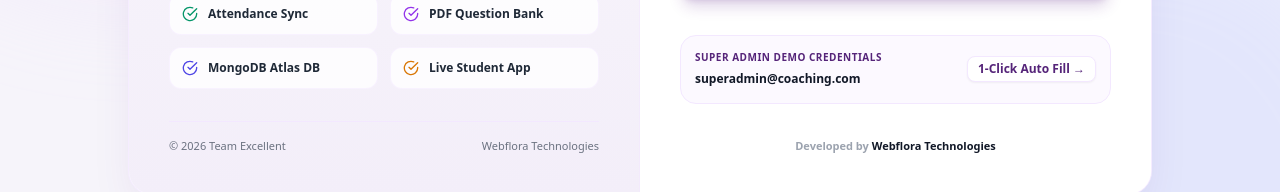
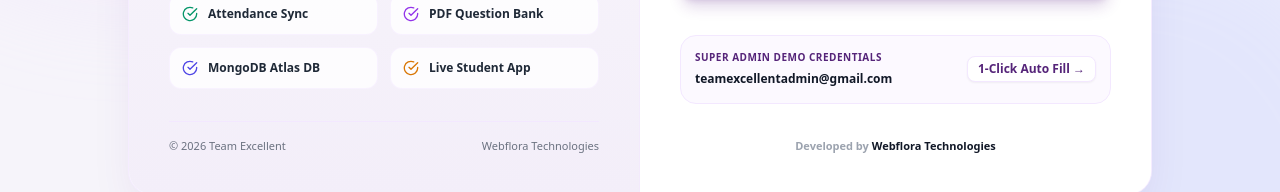
Before and after one commit to Shashankmanohar/TE-app-admin-dashboard-, a React (Vite) app: page / in a window 1280 px wide. Shown: the part 479-671 px from the top of the page. Built offline with nearby package versions, Linux system fonts and the light colour scheme.

Commit message:
Correct super admin login credentials and make marketing banner permanently visible

```diff
--- a/src/App.jsx
+++ b/src/App.jsx
@@ -745,7 +745,7 @@ export default function App() {
 
               <div className="pt-3">
                 <button
-                  onClick={() => { setAdminEmail('superadmin@coaching.com'); setAdminPassword('password123'); }}
+                  onClick={() => { setAdminEmail('teamexcellentadmin@gmail.com'); setAdminPassword('Teamexcellent@123'); }}
                   className="w-full p-3.5 rounded-2xl bg-purple-50/60 border border-purple-100 hover:border-[#552479] flex items-center justify-between text-left group transition-all"
                 >
                   <div>
@@ -753,7 +753,7 @@ export default function App() {
                       SUPER ADMIN DEMO CREDENTIALS
                     </span>
                     <span className="text-xs font-bold text-gray-900">
-                      superadmin@coaching.com
+                      teamexcellentadmin@gmail.com
                     </span>
                   </div>
                   <span className="text-xs font-extrabold text-[#552479] bg-white px-2.5 py-1 rounded-lg shadow-sm border border-purple-100">
```
